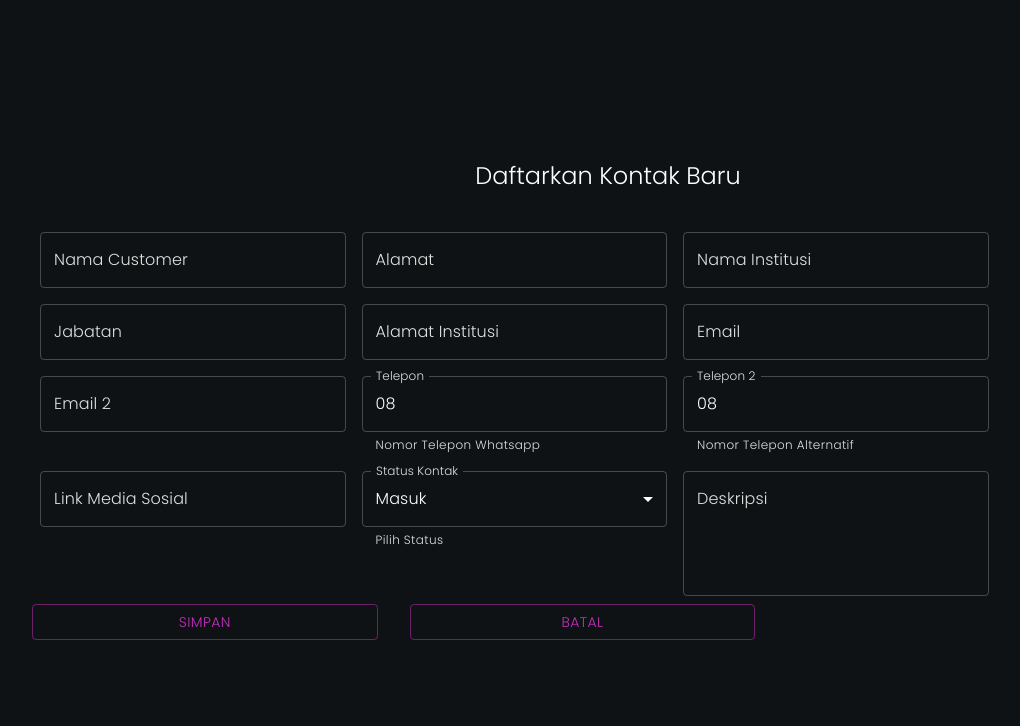
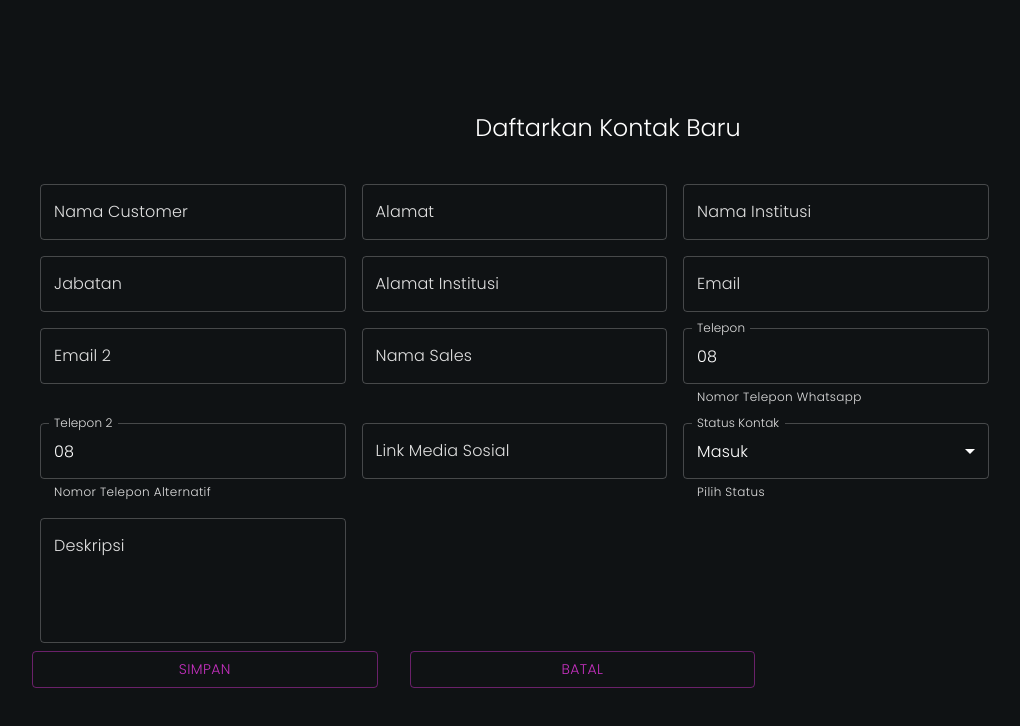
Before and after one commit to luthfibg/crm-sales-frontend, a React (Create React App) app: page /1/add_contact in a window 1280 px wide. Shown: the top 726 px of the page, without its empty margins (32-1052 px from the left). Built offline with nearby package versions, Linux system fonts and the light colour scheme.

Commit message:
#37 fixing add contact due to user requirement improvement

```diff
--- a/src/components/ContactsTable.jsx
+++ b/src/components/ContactsTable.jsx
@@ -10,7 +10,6 @@ import { Box, IconButton, Stack } from '@mui/material';
 import { Link, useNavigate } from "react-router-dom";
 import '../styles/init.css';
 import darkTheme from '../styles/darkTheme';
-import App from '../App';
 
 
 export default function ContactsTable() {
@@ -18,11 +17,12 @@ export default function ContactsTable() {
     const [rowSelectionModel, setRowSelectionModel] = useState([]);
     const [paginationModel, setPaginationModel] = useState({ page: 0, pageSize: 5 });
     const navigate = useNavigate();
+    const username = localStorage.getItem('username');
 
     useEffect(() => {
         const fetchAllContacts = async () => {
             try {
-                const res = await axios.get('http://localhost:2999/data/contacts');
+                const res = await axios.get(`http://localhost:2999/${username}/data/contacts`);
                 const sortedContacts = sortContactsByStatus(res.data);
                 setContacts(sortedContacts);
             } catch (err) {
@@ -31,7 +31,7 @@ export default function ContactsTable() {
         };
 
         fetchAllContacts();
-    }, []);
+    }, [username]);
 
     const sortContactsByStatus = (contacts) => {
         const statusOrder = {
@@ -87,7 +87,7 @@ export default function ContactsTable() {
                     console.log('Check contactId retrieved: '+ contactId); // test passed
                 }));
                 // Refresh the contacts data after deletion
-                const res = await axios.get('http://localhost:2999/data/contacts');
+                const res = await axios.get(`http://localhost:2999/${username}/data/contacts`);
                 const sortedContacts = sortContactsByStatus(res.data);
                 setContacts(sortedContacts);
                 window.location.reload();
@@ -147,9 +147,9 @@ export default function ContactsTable() {
             sx={{ textTransform: 'none', height: '2rem', width: '2rem' }}
             size='small'
             color='primary'
-            LinkComponent={Link}
-            to="/add_contact"
-            onClick={() => navigate('/add_contact')}
+            // LinkComponent={Link}
+            // to="/add_contact"
+            onClick={() => navigate(`/${username}/add_contact`)}
             cursor={'pointer'}>
                 <AddIcon fontSize='small'/>
             </IconButton>
--- a/src/pages/AddContact.jsx
+++ b/src/pages/AddContact.jsx
@@ -8,7 +8,7 @@ import '../styles/formCustom.css';
 
 
 const AddContact = () => {
-
+    const username = localStorage.getItem('username'); // get username from localstorage (user login session)
     const status = [
         {
             value:'Masuk',
@@ -42,6 +42,7 @@ const AddContact = () => {
         institution_address:"",
         email_address:"",
         email_address2:"",
+        sales_name:`${username}`,
         phone:"",
         phone2:"",
         socmed_link:"",
@@ -57,9 +58,14 @@ const AddContact = () => {
         e.preventDefault()
         console.log('Contact data being sent:', contact); // logging passed
         try {
-            await axios.post("http://localhost:2999/data/contacts", contact);
+            if (!username) {
+                alert("Tolong masuk terlebih dahulu!");
+                navigate('/login');
+                return
+            }
+            await axios.post(`http://localhost:2999/${username}/data/contacts`, contact);
             // alert("Contact created successfully!");
-            navigate('/');
+            navigate(`/${username}`);
         } catch (err) {
             console.log(err);
             console.error(err.response.data);
@@ -77,50 +83,28 @@ const AddContact = () => {
         autoComplete="off">
             <Typography sx={{ display:'flex', justifyContent:'center', mb:'2rem' }} variant="h5">Daftarkan Kontak Baru</Typography>
             <div>
-                <TextField onChange={handleChange} name="person"
-                id="outlined-required"
-                label="Nama Customer"
-                />
-                <TextField onChange={handleChange} name="person_address"
-                id="outlined-disabled"
-                label="Alamat"
-                type="text"
-                />
-                <TextField onChange={handleChange} name="institution"
-                id="outlined-password-input"
-                label="Nama Institusi"
-                type="text"
-                autoComplete="current-password"
-                />
-                <TextField onChange={handleChange} name="position"
-                id="outlined-position-input"
-                label="Jabatan"
-                />
-                <TextField onChange={handleChange} name="institution_address"
-                id="outlined-number"
-                label="Alamat Institusi"
-                type="text"
-                />
+                <TextField onChange={handleChange} name="person" id="outlined-person" label="Nama Customer"/>
+                <TextField onChange={handleChange} name="person_address" id="outlined-person-address" label="Alamat"/>
+                <TextField onChange={handleChange} name="institution" id="outlined-institution" label="Nama Institusi"/>
+                <TextField onChange={handleChange} name="position" id="outlined-position" label="Jabatan"/>
+                <TextField onChange={handleChange} name="institution_address" id="outlined-institution-address" label="Alamat Institusi"/>
                 <TextField onChange={handleChange} name="email_address" id="outlined-email" label="Email" type="email" />
                 <TextField onChange={handleChange} name="email_address2" id="outlined-email2" label="Email 2" type="email" />
-                <TextField onChange={handleChange} name="phone"
-                id="outlined-helperText"
+                <TextField onChange={handleChange} name="sales_name" id="outlined-sales-name" label="Nama Sales" hidden value={username}/>
+                <TextField onChange={handleChange} name="phone" id="outlined-phone"
                 label="Telepon"
                 defaultValue="08"
                 helperText="Nomor Telepon Whatsapp"
                 />
-                <TextField onChange={handleChange} name="phone2"
-                id="outlined-helperText"
+                <TextField onChange={handleChange} name="phone2" id="outlined-phone2"
                 label="Telepon 2"
                 defaultValue="08"
                 helperText="Nomor Telepon Alternatif"
                 />
                 <TextField onChange={handleChange} name="socmed_link" id="outlined-socmed" label="Link Media Sosial" type="text" />
-                <TextField
-                    id="outlined-select-status"
+                <TextField name="status" id="outlined-status"
                     select
                     label="Status Kontak"
-                    name="status"
                     value={contact.status}
                     onChange={handleChange}
                     // defaultValue="Masuk"
@@ -133,12 +117,7 @@ const AddContact = () => {
                         </MenuItem>
                     ))}
                 </TextField>
-                <TextField
-                onChange={handleChange}
-                name="descriptions" id="outlined-desc"
-                label="Deskripsi" type="text"
-                multiline
-                rows={4} />
+                <TextField name="descriptions" id="outlined-descriptions" onChange={handleChange} label="Deskripsi" multiline rows={4} />
                 <Box display={"flex"}>
                     <Button onClick={handleOnclickSave} sx={{ width:'30%', mr:'1rem' }} variant="outlined">Simpan</Button>
                     <Button component={Link} to="/"  sx={{ width:'30%', ml:'1rem' }} variant="outlined">Batal</Button>
```
